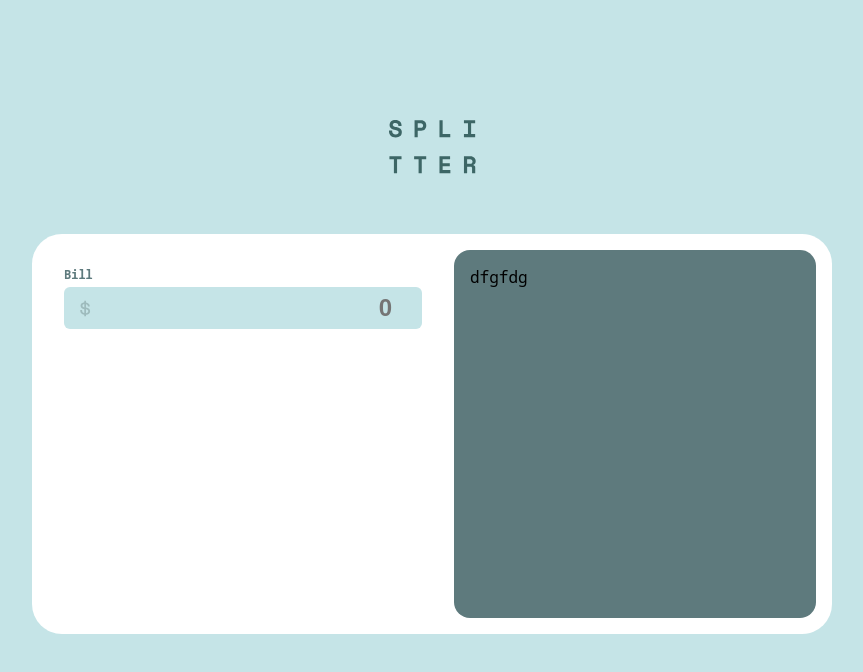
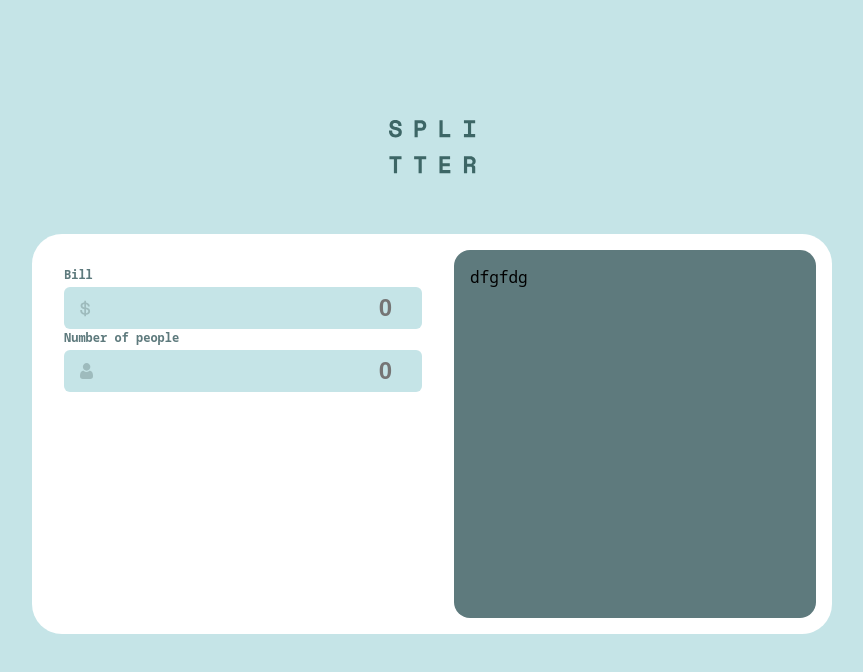
Before and after one commit to nazimkazim/tip-calculator, a React (Create React App) app: page / in a window 1280 px wide. Shown: the top 672 px of the page, without its empty margins (208-1071 px from the left). Built offline with nearby package versions, Linux system fonts and the light colour scheme.

Commit message:
add input states

```diff
--- a/src/App.tsx
+++ b/src/App.tsx
@@ -1,17 +1,26 @@
-import React from 'react';
+import React, { useState } from 'react';
 import './App.scss';
 import Container from './components/Container/Container';
 import Half from './components/Half/Half';
 import Input from './components/Input/Input';
 
 function App() {
+  const [bill, setBill] = useState(0);
+  const [people, setPeople] = useState(0);
+
+  console.log({bill});
+  console.log({people});
+
   return (
     <div className="app">
       <div className='app__header'>
         <img src='/images/logo.svg' alt='logo'/>
       </div>
       <Container>
-        <Half background='white'><Input logoPath='images/icon-dollar.svg' label='Bill'/></Half>
+        <Half background='white'>
+          <Input setValue = {setBill} logoPath='images/icon-dollar.svg' label='Bill'/>
+          <Input setValue = {setPeople} logoPath='images/icon-person.svg' label='Number of people'/>
+          </Half>
         <Half background='dark-gray'>dfgfdg</Half>
       </Container>
     </div>
--- a/src/components/Input/Input.props.ts
+++ b/src/components/Input/Input.props.ts
@@ -1,6 +1,7 @@
-import { DetailedHTMLProps, HTMLAttributes } from "react";
+import { DetailedHTMLProps, Dispatch, HTMLAttributes, SetStateAction } from "react";
 
 export interface InputProps extends DetailedHTMLProps<HTMLAttributes<HTMLInputElement>, HTMLInputElement> {
     label:string
     logoPath:string
+    setValue:Dispatch<SetStateAction<number>>
 }
--- a/src/components/Input/Input.tsx
+++ b/src/components/Input/Input.tsx
@@ -2,13 +2,13 @@ import clsx from 'clsx'
 import { InputProps } from './Input.props'
 import './Input.scss'
 
-const Input = ({ logoPath, label, ...props }: InputProps): JSX.Element => {
+const Input = ({ logoPath, label, setValue, ...props }: InputProps): JSX.Element => {
     return (
         <div className='input' >
             <span className='input__label'>{label}</span>
             <div className='input__input-holder'>
                 <img className='input__icon' src={logoPath} alt='icon'/>
-                <input placeholder='0' type={'number'} className={clsx('input__element', {})}  {...props} />
+                <input onChange={(e) => setValue(parseInt(e.target.value))} placeholder='0' type={'number'} className={clsx('input__element', {})}  {...props} />
             </div>
         </div>
     )
```
